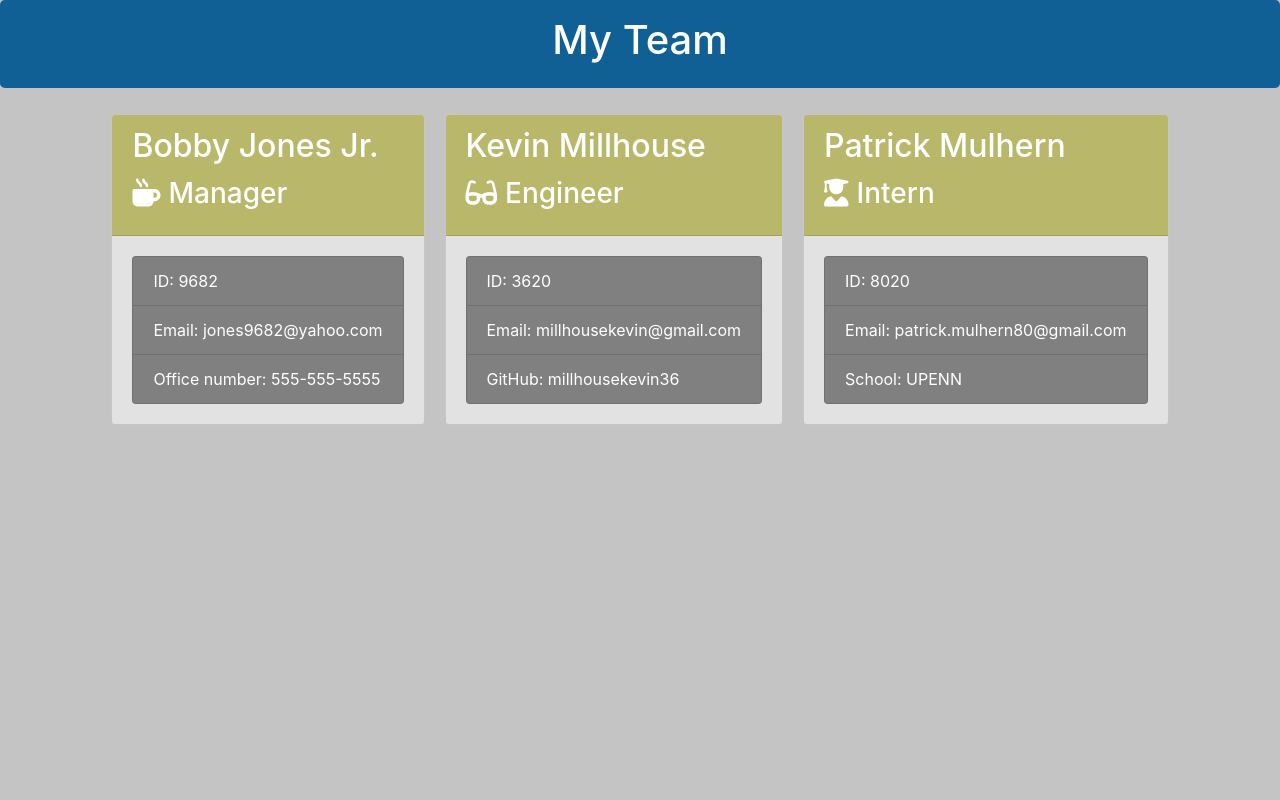
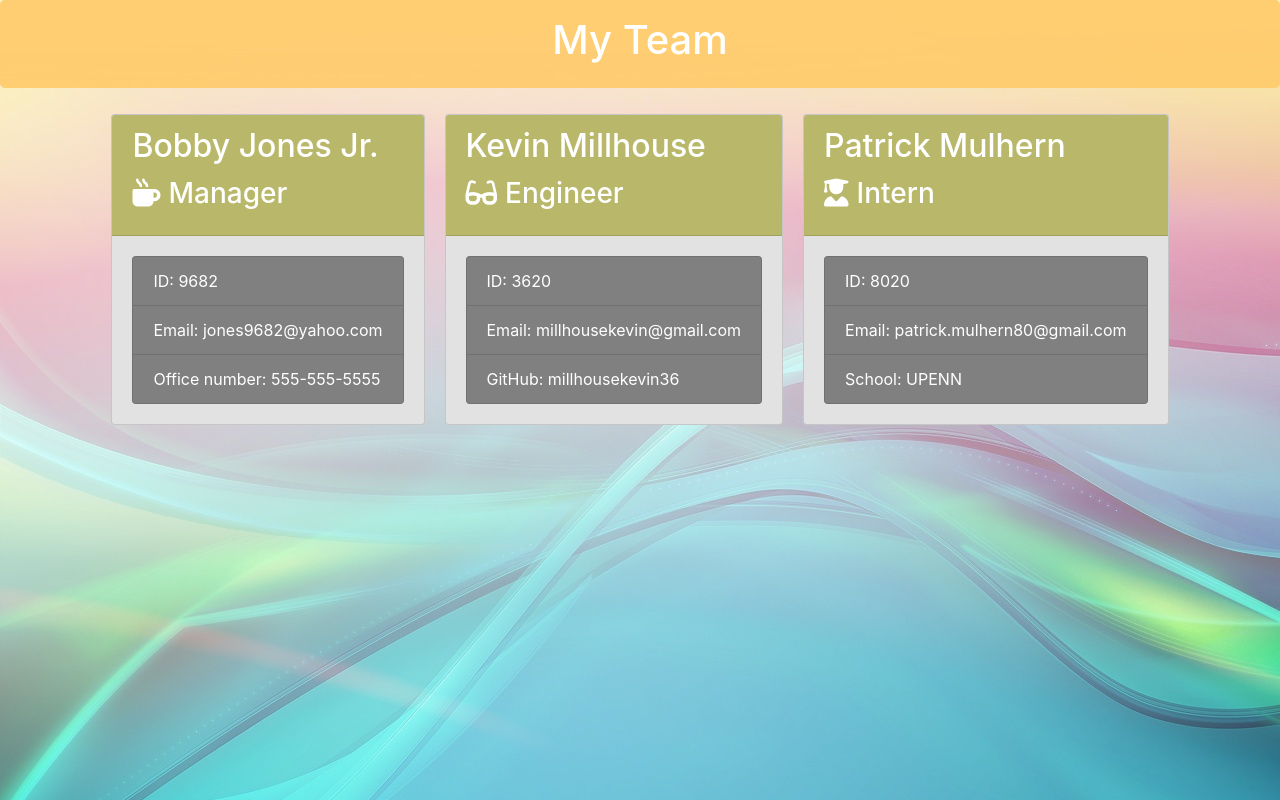
Before and after one commit to jones9682/Template-Engine, a website: page Develop/output/team.html in a window 1280 px wide. Drawn offline with nearby package versions, Linux system fonts and the light colour scheme.

Commit message:
addeded background image

```diff
--- a/Develop/templates/style.css
+++ b/Develop/templates/style.css
@@ -1,13 +1,14 @@
 
 body {
     width: 100%;
-    /* background-image: url(/Assets/lightAbstract.jpg); */
-    background-color: rgb(196, 196, 196);
+    background-image: url(../Assets/lightAbstract.jpg);
+    /* background-color: rgb(196, 196, 196); */
     background-repeat: round;
     background-size: auto;
+    background-repeat: no-repeat;
 }
 .jumbotron {
-    background-color:  #005892ea;
+    background-color:  #ffcb6bea;
     color: #ffffff;
     font-weight: 800!important;
     padding: 1rem;
```
